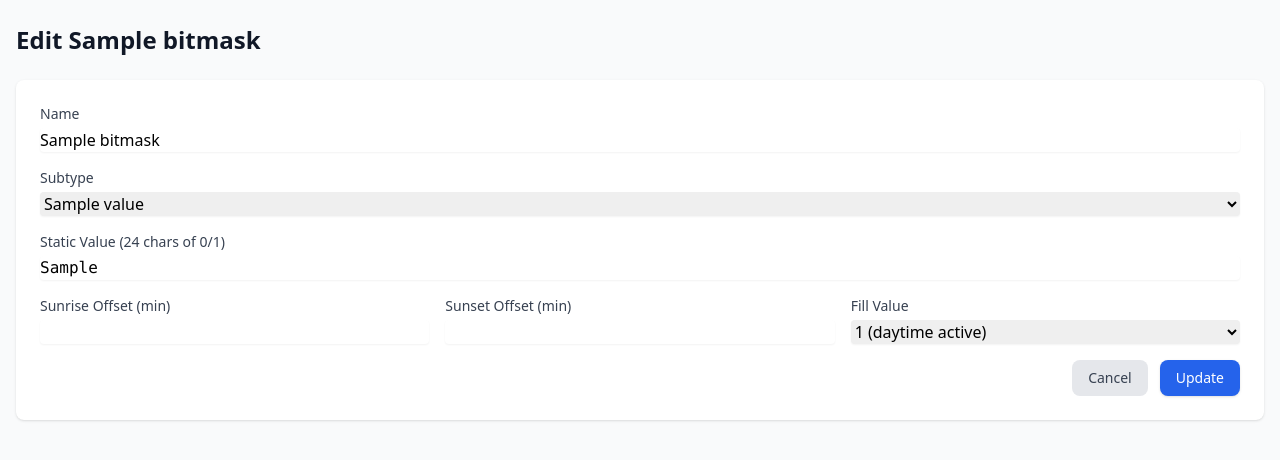
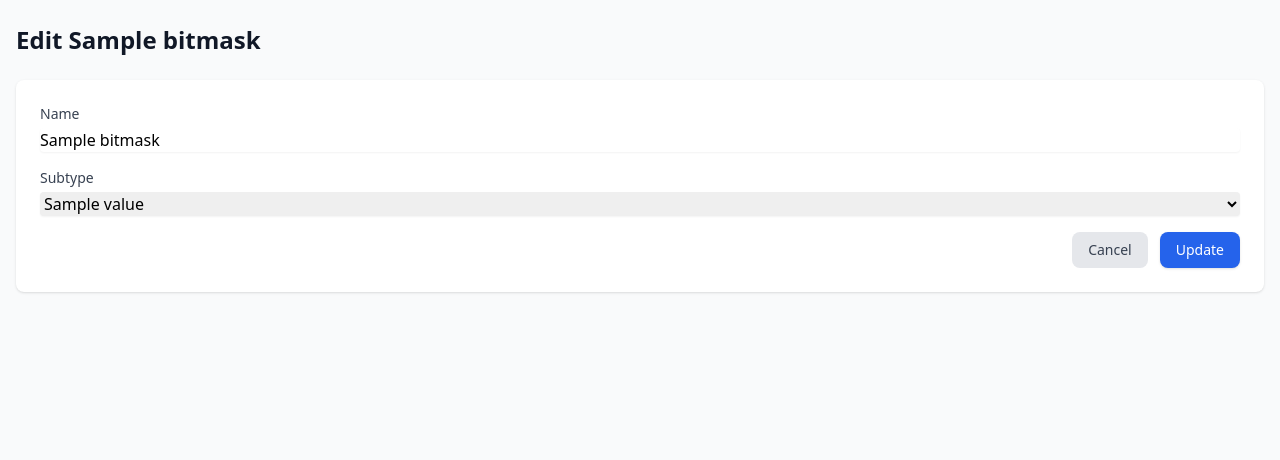
Before and after one commit to hkclark/Remander, a FastAPI app: template src/remander/templates/bitmasks/hour_form.html in a window 1280 px wide. Shown: the part 56-516 px from the top of the page. Run offline with FastAPI, Linux system fonts and the light colour scheme; the template is opened without the code that fills it: most values are stand-ins (such as "Sample title", 1, 10 or a date in 2020); parts of the project's set-up code (start-up, migrations or seed data) failed here and were passed over; some libraries are stand-ins or nearby versions.

Commit message:
Improve bitmask create/edit screen

```diff
--- a/src/remander/templates/bitmasks/hour_form.html
+++ b/src/remander/templates/bitmasks/hour_form.html
@@ -21,6 +21,7 @@
             <div>
                 <label for="subtype" class="block text-sm font-medium text-gray-700">Subtype</label>
                 <select name="subtype" id="subtype"
+                        onchange="toggleSubtypeFields(this.value)"
                         class="mt-1 block w-full rounded border-gray-300 shadow-sm">
                     {% for st in subtypes %}
                     <option value="{{ st.value }}" {{ 'selected' if bitmask and bitmask.subtype == st else '' }}>
@@ -29,19 +30,21 @@
                     {% endfor %}
                 </select>
             </div>
-            <div>
+
+            <div id="static-fields">
                 <label for="static_value" class="block text-sm font-medium text-gray-700">
-                    Static Value (24 chars of 0/1)
+                    Static Value <span class="text-gray-400 font-normal">(24 chars of 0/1)</span>
                 </label>
                 <input type="text" name="static_value" id="static_value" maxlength="24"
                        pattern="[01]{24}"
                        value="{{ bitmask.static_value if bitmask and bitmask.static_value else '' }}"
                        class="mt-1 block w-full rounded border-gray-300 shadow-sm font-mono">
             </div>
-            <div class="grid grid-cols-3 gap-4">
+
+            <div id="dynamic-fields" class="grid grid-cols-3 gap-4">
                 <div>
                     <label for="sunrise_offset_minutes" class="block text-sm font-medium text-gray-700">
-                        Sunrise Offset (min)
+                        Sunrise Offset <span class="text-gray-400 font-normal">(min)</span>
                     </label>
                     <input type="number" name="sunrise_offset_minutes" id="sunrise_offset_minutes"
                            value="{{ bitmask.sunrise_offset_minutes if bitmask and bitmask.sunrise_offset_minutes else '' }}"
@@ -49,7 +52,7 @@
                 </div>
                 <div>
                     <label for="sunset_offset_minutes" class="block text-sm font-medium text-gray-700">
-                        Sunset Offset (min)
+                        Sunset Offset <span class="text-gray-400 font-normal">(min)</span>
                     </label>
                     <input type="number" name="sunset_offset_minutes" id="sunset_offset_minutes"
                            value="{{ bitmask.sunset_offset_minutes if bitmask and bitmask.sunset_offset_minutes else '' }}"
@@ -59,11 +62,20 @@
                     <label for="fill_value" class="block text-sm font-medium text-gray-700">Fill Value</label>
                     <select name="fill_value" id="fill_value"
                             class="mt-1 block w-full rounded border-gray-300 shadow-sm">
-                        <option value="1" {{ 'selected' if bitmask and bitmask.fill_value == '1' else '' }}>1 (daytime active)</option>
-                        <option value="0" {{ 'selected' if bitmask and bitmask.fill_value == '0' else '' }}>0 (nighttime active)</option>
+                        <option value="1" {{ 'selected' if bitmask and bitmask.fill_value == '1' else '' }}>1 — active during day</option>
+                        <option value="0" {{ 'selected' if bitmask and bitmask.fill_value == '0' else '' }}>0 — active during night</option>
                     </select>
                 </div>
             </div>
+
+            <script>
+            function toggleSubtypeFields(subtype) {
+                document.getElementById('static-fields').style.display  = subtype === 'static'  ? '' : 'none';
+                document.getElementById('dynamic-fields').style.display = subtype === 'dynamic' ? '' : 'none';
+            }
+            // Set initial state on page load
+            toggleSubtypeFields(document.getElementById('subtype').value);
+            </script>
             <div class="flex justify-end space-x-3">
                 <a href="/bitmasks" class="px-4 py-2 bg-gray-200 hover:bg-gray-300 text-gray-700 rounded-lg text-sm">
                     Cancel
```
Also changed, not shown: src/remander/routes/bitmasks.py (+17 -1 lines), src/remander/templates/bitmasks/list.html (+6 -1 lines), tests/test_routes_bitmasks.py (+31 -0 lines).
